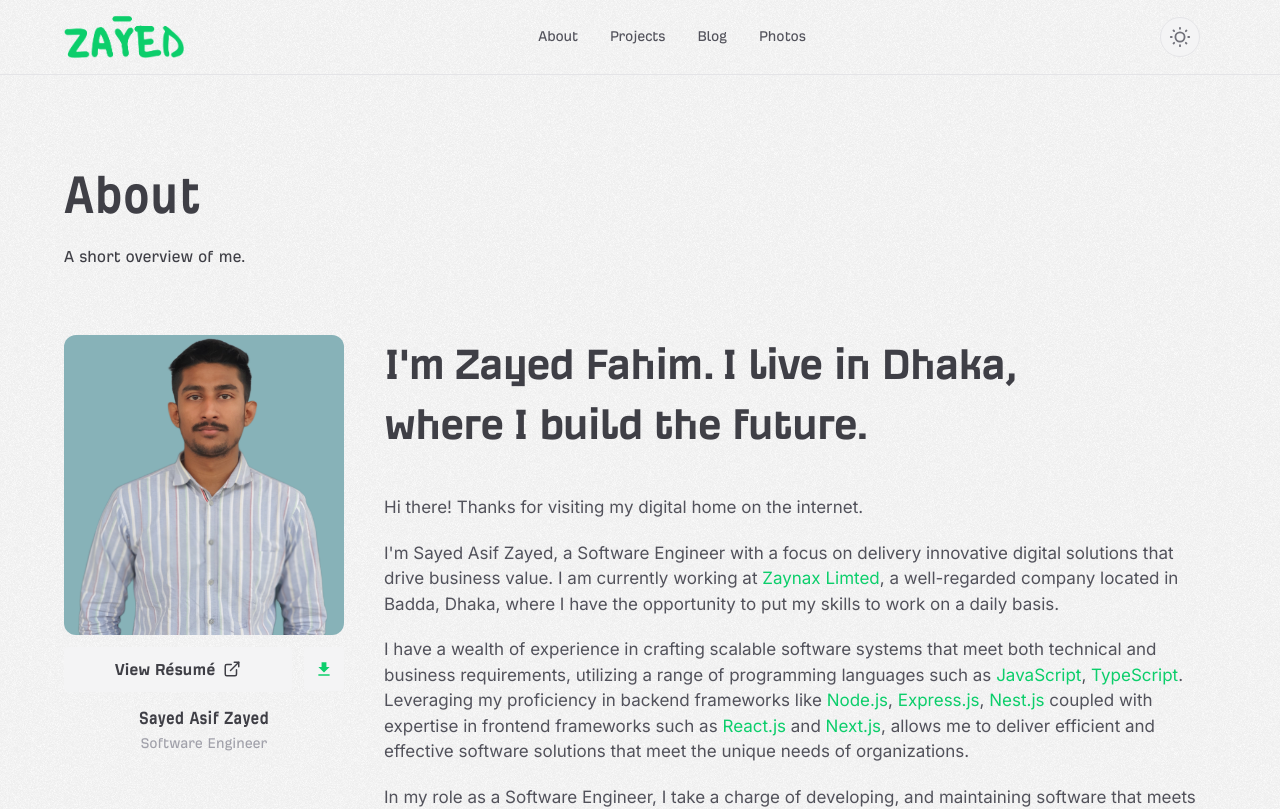
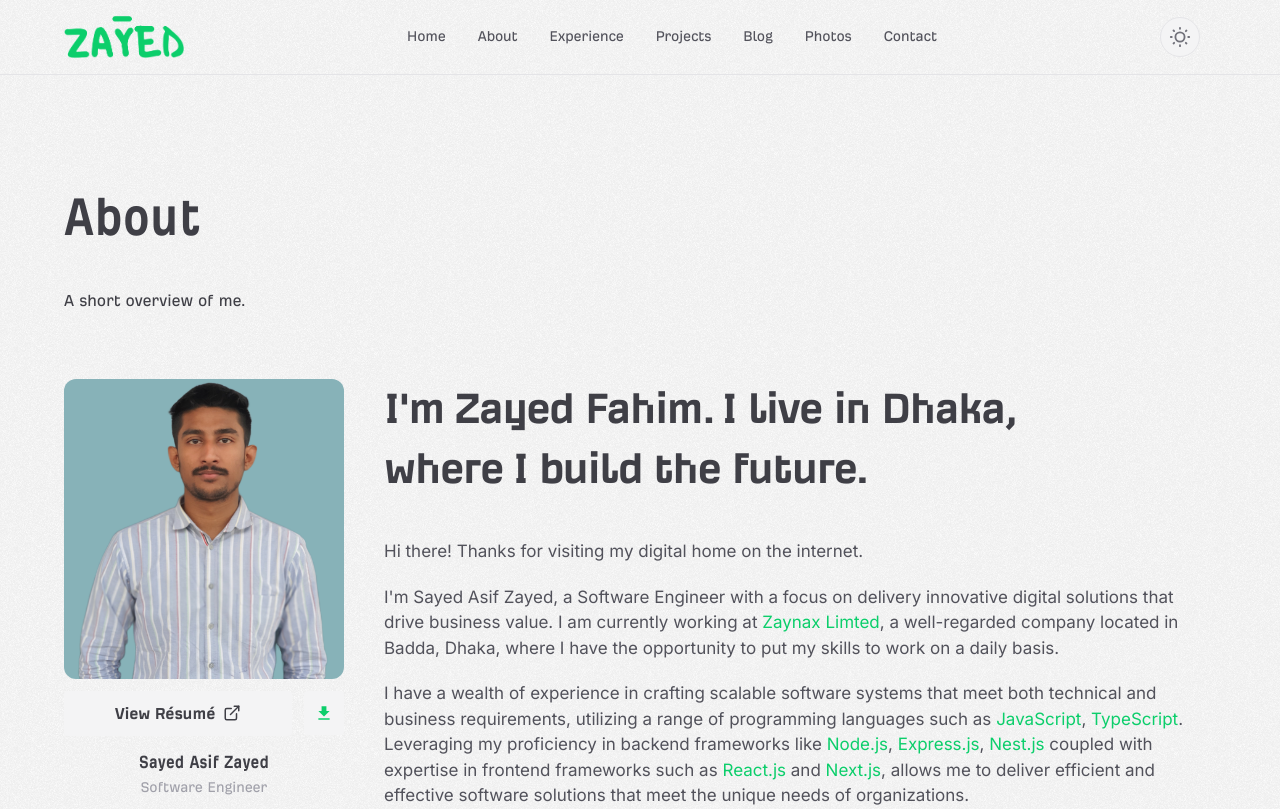
Before and after one commit to Zayed-Fahim/my-portfolio, a Next.js app: page /about in a window 1280 px wide. Shown: the top 809 px of the page. Built offline with nearby package versions, Linux system fonts and the light colour scheme.

Commit message:
fix the responsiveness of about page

```diff
--- a/package.json
+++ b/package.json
@@ -6,7 +6,7 @@
   "scripts": {
     "dev": "next dev",
     "build": "next build",
-    "deploy": "next build && firebase deploy",
+    "deploy": "next build && firebase deploy --only hosting:zayed-fahim",
     "start": "next start",
     "lint": "next lint"
   },
--- a/src/components/atoms/PageHeader.tsx
+++ b/src/components/atoms/PageHeader.tsx
@@ -15,7 +15,9 @@ const PageHeader: React.FC<IPageHeaderProps> = ({
     <div
       className={`${className} flex flex-col items-start gap-10 font-incognito`}
     >
-      <h1 className="text-[3.75rem] font-bold leading-4">{title}</h1>
+      <h1 className="text-4xl md:text-5xl lg:text-[3.75rem] font-bold leading-4">
+        {title}
+      </h1>
       <p className="text-[1.125rem] leading-7">{description}</p>
     </div>
   );
--- a/src/components/organisms/About.tsx
+++ b/src/components/organisms/About.tsx
@@ -15,13 +15,16 @@ import { Animation } from "../molecules";
 
 const About = () => {
   return (
-    <div className="max-w-7xl mx-auto px-6 lg:px-16">
+    <div className="max-w-7xl mx-auto px-6 md:px-16">
       <div className="flex flex-col items-start gap-16 min-h-screen">
         <Animation delay={0.1}>
           <PageHeader title="About" description="A short overview of me." />
         </Animation>
-        <div className="flex flex-nowrap gap-10">
-          <Animation delay={0.14}>
+        <div className="flex flex-col md:flex-row flex-nowrap gap-10">
+          <Animation
+            className="flex justify-center items-center md:block"
+            delay={0.14}
+          >
             <div className="flex flex-col gap-3 sticky top-12 w-[280px]">
               <Image
                 src="/zayed/2.png"
@@ -30,7 +33,7 @@ const About = () => {
                 height={280}
                 loading="lazy"
                 quality={80}
-                className="rounded-xl aspect-auto hover:scale-105 transition-all duration-300 ease-in-out"
+                className="rounded-xl aspect-auto md:hover:scale-105 transition-all duration-300 ease-in-out"
               />
               <div className="flex justify-center items-center gap-3">
                 <Link
--- a/src/components/organisms/FloatingNav.tsx
+++ b/src/components/organisms/FloatingNav.tsx
@@ -15,9 +15,10 @@ const FloatingNav = ({
   className,
 }: {
   navItems: {
-    name: string;
-    link: string;
-    icon?: JSX.Element;
+    title: string;
+    href: string;
+    id: string;
+    icon: JSX.Element;
   }[];
   className?: string;
 }) => {
@@ -63,18 +64,18 @@ const FloatingNav = ({
           )}
         >
           <div className="flex gap-10">
-            <div className="flex items-center justify-between space-x-4 mx-auto">
+            <div className="flex items-center justify-between space-x-8 mx-auto">
               {navItems.map((navItem, idx: number) => (
                 <Link
                   key={`link=${idx}`}
-                  href={navItem?.link}
+                  href={navItem.href}
                   className={cn(
                     "relative items-center flex space-x-1 font-incognito dark:text-white text-zinc-600 dark:hover:text-primary-color hover:text-zinc-900 duration-300 text-base"
                   )}
                 >
-                  <span className="block sm:hidden">{navItem.icon}</span>
-                  <span className="text-sm !cursor-pointer">
-                    {navItem.name}
+                  <span className="block sm:hidden">{navItem?.icon}</span>
+                  <span className="text-base !cursor-pointer">
+                    {navItem.title}
                   </span>
                 </Link>
               ))}
--- a/src/components/organisms/MobileNav.tsx
+++ b/src/components/organisms/MobileNav.tsx
@@ -1,41 +1,14 @@
 "use client";
+import Image from "next/image";
 import Link from "next/link";
-import Image from "next/image";
 import { useState } from "react";
+import { HiOutlineX } from "react-icons/hi";
 import { RxHamburgerMenu } from "react-icons/rx";
-import {
-  HiBeaker,
-  HiBookmarkAlt,
-  HiCamera,
-  HiOutlineX,
-  HiUser,
-} from "react-icons/hi";
 import Logo from "../../../public/logo_4.png";
+import { navItems } from "@/data/navItems";
 
 const MobileNav = () => {
   const [navShow, setNavShow] = useState(false);
-  const data = [
-    {
-      title: "About",
-      href: "/about",
-      icon: HiUser,
-    },
-    {
-      title: "Projects",
-      href: "/projects",
-      icon: HiBeaker,
-    },
-    {
-      title: "Blog",
-      href: "/blog",
-      icon: HiBookmarkAlt,
-    },
-    {
-      title: "Photos",
-      href: "/photos",
-      icon: HiCamera,
-    },
-  ];
 
   const onToggleNav = () => {
     setNavShow((status) => {
@@ -78,9 +51,9 @@ const MobileNav = () => {
           </button>
         </div>
         <nav className="flex flex-col mt-6">
-          {data.map((link) => (
+          {navItems.map((link, index) => (
             <Link
-              key={link.title}
+              key={index}
               href={link.href}
               className="flex items-center gap-x-2 font-incognito font-semibold text-lg dark:shadow-line-dark shadow-line-light p-6 group"
               onClick={onToggleNav}
--- a/src/components/organisms/Navbar.tsx
+++ b/src/components/organisms/Navbar.tsx
@@ -3,30 +3,12 @@ import Link from "next/link";
 import Logo from "../../../public/logo_4.png";
 import { Theme } from "../atoms";
 import { MobileNav } from "../organisms";
+import { navItems } from "@/data/navItems";
 
 const Navbar = () => {
-  const data = [
-    {
-      title: "About",
-      href: "/about",
-    },
-    {
-      title: "Projects",
-      href: "/projects",
-    },
-    {
-      title: "Blog",
-      href: "/blog",
-    },
-    {
-      title: "Photos",
-      href: "/photos",
-    },
-  ];
-
   return (
-    <section>
-      <header className="sticky top-0 left-0 md:relative dark:bg-[#18181B] bg-[#F1F1F1] md:bg-transparent md:dark:bg-transparent text-sm py-4 md:px-16 px-6 border-b dark:border-zinc-800 border-zinc-200 z-30 md:mb-28 mb-10">
+    <section className="sticky top-0 left-0 md:relative z-[9999999]">
+      <header className="dark:bg-[#18181B] bg-[#F1F1F1] md:bg-transparent md:dark:bg-transparent text-sm py-4 md:px-16 px-6 border-b dark:border-zinc-800 border-zinc-200 z-30 md:mb-28 mb-10">
         <div className="max-w-6xl mx-auto flex items-center justify-between">
           <Link href="/" className="md:block hidden">
             <Image
@@ -49,8 +31,8 @@ const Navbar = () => {
 
           <nav className="md:block hidden">
             <ul className="flex items-center gap-x-8">
-              {data.map((link, id) => (
-                <li key={id}>
+              {navItems.map((link, index) => (
+                <li key={index}>
                   <Link
                     href={link.href}
                     className="font-incognito dark:text-white text-zinc-600 dark:hover:text-primary-color hover:text-zinc-900 duration-300 text-base"
--- a/src/data/navItems.ts
+++ /dev/null
@@ -1,6 +0,0 @@
-export const navItems = [
-  { name: "About", link: "#about" },
-  { name: "Projects", link: "#projects" },
-  { name: "Experience", link: "#experience" },
-  { name: "Contact", link: "#contact" },
-];
--- /dev/null
+++ b/src/data/navItems.tsx
@@ -0,0 +1,44 @@
+import {
+  HiBeaker,
+  HiBookmarkAlt,
+  HiBriefcase,
+  HiCamera,
+  HiHome,
+  HiUser,
+} from "react-icons/hi";
+import { BiSolidContact } from "react-icons/bi";
+
+export const navItems = [
+  {
+    title: "Home",
+    href: "/",
+    id: "home",
+    icon: HiHome,
+  },
+  {
+    title: "About",
+    href: "/about",
+    id: "about",
+    icon: HiUser,
+  },
+  { title: "Experience", href: "", id: "experience", icon: HiBriefcase },
+  {
+    title: "Projects",
+    href: "/projects",
+    id: "projects",
+    icon: HiBeaker,
+  },
+  {
+    title: "Blog",
+    href: "/blog",
+    id: "blog",
+    icon: HiBookmarkAlt,
+  },
+  {
+    title: "Photos",
+    href: "/photos",
+    id: "photos",
+    icon: HiCamera,
+  },
+  { title: "Contact", href: "", id: "contact", icon: BiSolidContact },
+];
```
Also changed, not shown: firebase.json.
